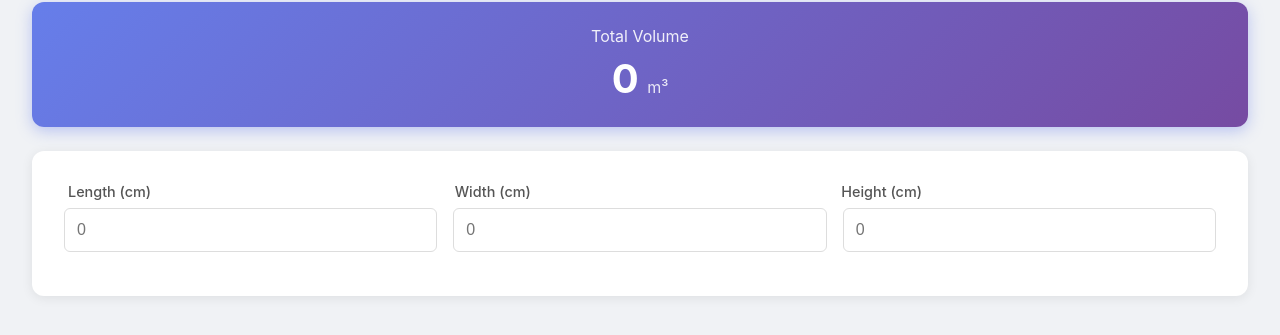
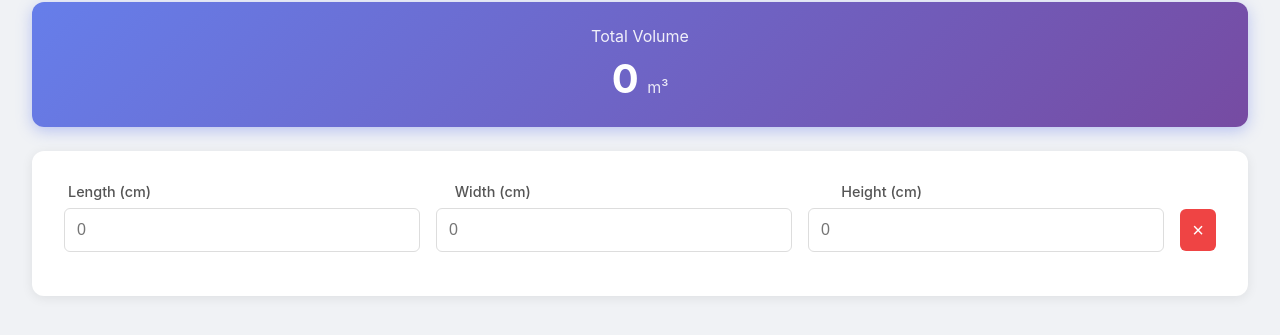
Before and after one commit to tizfus/container-planning, a plain HTML site: page src/index.html in a window 1280 px wide. Shown: the part 93-428 px from the top of the page. Drawn offline with Linux system fonts and the light colour scheme.

Commit message:
add remove button

```diff
--- a/src/index.html
+++ b/src/index.html
@@ -108,9 +108,29 @@
 
         .product-row {
             display: grid;
-            grid-template-columns: 1fr 1fr 1fr;
+            grid-template-columns: 1fr 1fr 1fr auto;
             gap: 1rem;
             margin-bottom: 0.75rem;
+            align-items: center;
+        }
+
+        .remove-btn {
+            background: #ef4444;
+            color: white;
+            border: none;
+            border-radius: 6px;
+            width: 36px;
+            height: 42px;
+            font-size: 1.25rem;
+            cursor: pointer;
+            display: flex;
+            align-items: center;
+            justify-content: center;
+            transition: background-color 0.2s;
+        }
+
+        .remove-btn:hover {
+            background: #dc2626;
         }
     </style>
 </head>
@@ -150,6 +170,22 @@
                 input.addEventListener('input', onInput);
                 row.appendChild(input);
             });
+
+            const removeBtn = document.createElement('button');
+            removeBtn.textContent = '×';
+            removeBtn.setAttribute('data-testid', 'remove-product');
+            removeBtn.setAttribute('aria-label', 'Remove product');
+            removeBtn.className = 'remove-btn';
+            removeBtn.addEventListener('click', function() {
+                row.remove();
+                // Ensure at least one empty row always exists
+                const container = document.getElementById('products-container');
+                if (container.querySelectorAll('[data-testid="product-size"]').length === 0) {
+                    container.appendChild(createProductRow());
+                }
+                updateAll();
+            });
+            row.appendChild(removeBtn);
 
             return row;
         }
```
Also changed, not shown: tests/steps/volume_calculator.ts (+27 -4 lines), 1 other file.
